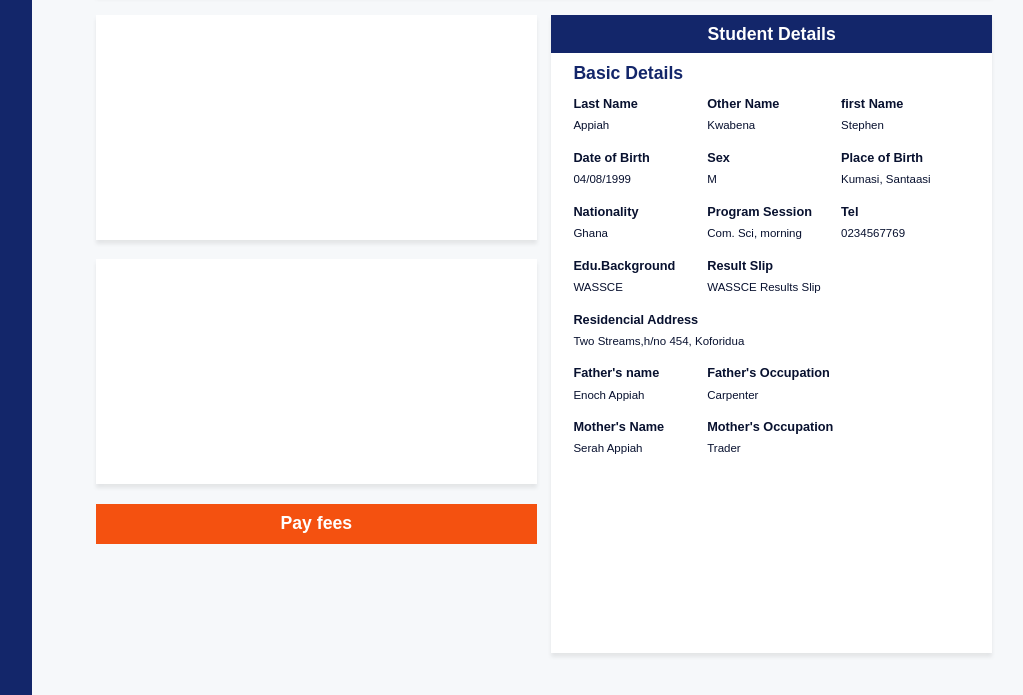
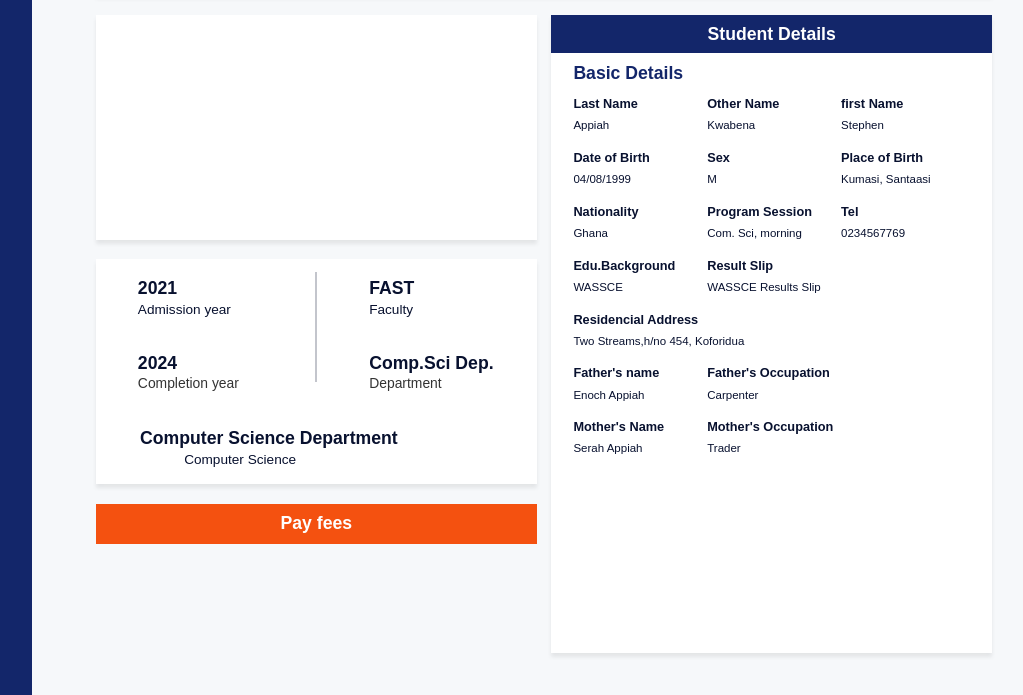
Before and after one commit to Tetteh-Yaw-Precious/School-Registration-system, a website: page src/dashboard.html in a window 1280 px wide. Shown: the part 105-800 px from the top of the page, without its empty margins (224-1247 px from the left). Drawn offline with Linux system fonts and the light colour scheme.

Commit message:
styled courseinfo

```diff
--- a/app/index.js
+++ b/app/index.js
@@ -16,8 +16,8 @@ loginForm.addEventListener("click", (e) => {
           if (currentUser) {
             window.location.href = '../src/dashboard.html'
           }
+          loginForm.reset()
         });
-        loginForm.reset()
       })
       .catch(err => console.log(err));
   }
--- a/scss/base/globals.scss
+++ b/scss/base/globals.scss
@@ -73,7 +73,7 @@
   p {
     font-family: $primaryFont;
     line-height: rem(20);
-    color: $p-color;
+    color: $dark;
   }
 
   li {
--- a/scss/layouts/_index.scss
+++ b/scss/layouts/_index.scss
@@ -1,3 +1,4 @@
 @forward './dashboardflex';
 @forward './dashboardgrid';
 @forward './studContentgrid';
+@forward './courseinfogrid.scss';
--- /dev/null
+++ b/scss/layouts/courseinfogrid.scss
@@ -0,0 +1,96 @@
+@use '../abstracts/variables.scss'as *;
+@use '../abstracts/functions.scss'as *;
+@use '../abstracts/mixins.scss'as *;
+@use '../base/typography.scss'as *;
+
+.courseinfo {
+    display: grid;
+    grid-template-columns: 47.5% 5% 47.5%;
+    grid-template-rows: repeat(3, 1fr);
+    grid-template-areas: "one two three"
+        "four two five"
+        "six six six"
+    ;
+
+
+    .ci-1 {
+        grid-area: one;
+        display: grid;
+        grid-template-columns: 20% 80%;
+        grid-template-rows: 55% 45%;
+        grid-template-areas: "one one"
+        "two three";
+
+    }
+    .coursei-1{
+        grid-area: one;
+        padding-left: 20%;
+        // border: 1px solid rgb(68, 0, 255);
+        display: flex;
+        align-items: flex-end;
+        h6{
+            font-family: $poppinsFont;
+            font-size: rem(18);
+            color: $dark;
+        }
+    }
+    .coursei-2{
+        grid-area: two;
+    }
+    .coursei-3{
+        grid-area: three;
+    }
+
+    .ci-2 {
+        grid-area: two;
+        display: flex;
+        flex-direction: row;
+        justify-content: center;
+        padding-top: .8rem;
+        hr{
+            height: 80%;
+            border: rem(1) solid $ui-gray-2;
+            width: rem(1);
+        }
+    }
+
+    .ci-3 {
+        grid-area: three;
+        display: grid;
+        grid-template-columns: 20% 80%;
+        grid-template-rows: 55% 45%;
+        grid-template-areas: "one one"
+        "two three";
+    }
+
+    .ci-4 {
+        grid-area: four;
+        display: grid;
+        grid-template-columns: 20% 80%;
+        grid-template-rows: 55% 45%;
+        grid-template-areas: "one one"
+        "two three";
+    }
+
+    .ci-5 {
+        grid-area: five;
+        display: grid;
+        grid-template-columns: 20% 80%;
+        grid-template-rows: 55% 45%;
+        grid-template-areas: "one one"
+        "two three";
+    }
+
+    .ci-6 {
+        grid-area: six;
+        display: grid;
+        grid-template-columns: 20% 80%;
+        grid-template-rows: 55% 45%;
+        grid-template-areas: "one one"
+        "two three";
+        .coursei-1{
+            padding-left: 10%;
+        }
+
+    }
+}
--- a/src/dashboard.html
+++ b/src/dashboard.html
@@ -41,7 +41,7 @@
         </div>
         <div class="studD-content">
           <div class="grid-item-1">
-              <h5>Basic Details</h5>
+            <h5>Basic Details</h5>
           </div>
           <div class="grid-item-2">
             <div class="item-ct1">
@@ -174,7 +174,46 @@
         </div>
         <div class="studD-upload"></div>
       </div>
-      <div class="courseinfo cardShadow"></div>
+      <div class="courseinfo cardShadow">
+        <div class="ci-1">
+          <div class="coursei-1">
+            <h6>2021</h6>
+          </div>
+          <div class="coursei-2"></div>
+          <div class="coursei-3">
+            <p>Admission year</p>
+          </div>
+        </div>
+        <div class="ci-2">
+          <hr>
+        </div>
+        <div class="ci-3">
+          <div class="coursei-1">
+            <h6>
+              FAST
+            </h6>
+          </div>
+          <div class="coursei-2"></div>
+          <div class="coursei-3">
+            <p>Faculty</p>
+          </div>
+        </div>
+        <div class="ci-4">
+          <div class="coursei-1"><h6>2024</h6></div>
+          <div class="coursei-2"></div>
+          <div class="coursei-3">Completion year</div>
+        </div>
+        <div class="ci-5">
+          <div class="coursei-1"><h6>Comp.Sci Dep.</h6></div>
+          <div class="coursei-2"></div>
+          <div class="coursei-3">Department</div>
+        </div>
+        <div class="ci-6">
+          <div class="coursei-1"><h6>Computer Science Department</h6></div>
+          <div class="coursei-2"></div>
+          <div class="coursei-3"><p>Computer Science</p></div>
+        </div>
+      </div>
       <div class="item button  btn-ct">
         <a href="#" class="btn">Pay fees</a>
       </div>
```
Also changed, not shown: css/main.css, 1 other file.
